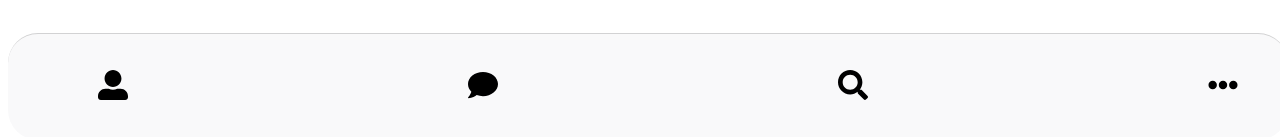
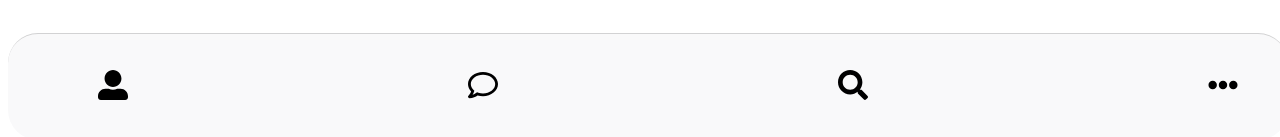
Before and after one commit to leejeawon92/kokoa-clone-2020, a React (Create React App) app in the folder kokoaclonereact/: page /chats in a window 1280 px wide. Shown: the part 660-797 px from the top of the page. Built offline with nearby package versions, Linux system fonts and the light colour scheme.

Commit message:
vReact: Change the icon

```diff
--- a/kokoaclonereact/src/App.js
+++ b/kokoaclonereact/src/App.js
@@ -23,9 +23,8 @@ function App() {
           <Route path='/search/settings'  element={<Settings/>} ></Route>
           <Route path='/more'  element={<More/>} ></Route>
           <Route path='/more/settings'  element={<Settings/>} ></Route>
-
         </Routes>
-        <Nav />
+        <Nav/>
       </BrowserRouter>
     </>
   );
--- a/kokoaclonereact/src/components/Navbar.js
+++ b/kokoaclonereact/src/components/Navbar.js
@@ -1,6 +1,6 @@
 import styled from "styled-components";
-import { FaUserAlt, FaComment, FaSearch,FaEllipsisH} from 'react-icons/fa'
-import { Link, Outlet } from 'react-router-dom';
+import { FaUserAlt, FaComment, FaSearch,FaEllipsisH, FaRegComment, FaRegUser} from 'react-icons/fa'
+import { Link, Outlet,useMatch, } from 'react-router-dom';
 
 const NavComponent = styled.nav`
   position: fixed;
@@ -19,12 +19,26 @@ const NavList = styled.ul`
 `
 
 function Nav(){
+  const chatsMatch = useMatch('/chats');
+  const rootMatch = useMatch('/');
   return(
     <>
       <NavComponent>
         <NavList>
-          <Link to='/'><FaUserAlt size={30} color='black'/></Link>
-          <Link to='/chats'><FaComment size={30} color='black'/></Link>
+          <Link to='/'>
+            {
+              (rootMatch ===null)
+                ? (<FaUserAlt size={30} color='black'/>)
+                : (<FaRegUser size={30} color='black'/>)
+            }
+          </Link>
+          <Link to='/chats'>
+            {
+              (chatsMatch === null)
+                ? (<FaComment size={30} color='black'/>)
+                : (<FaRegComment size={30} color='black' />)
+            }
+          </Link>
           <Link to='/search'><FaSearch size={30} color='black'/></Link>
           <Link to='/more'><FaEllipsisH size={30} color='black'/></Link>
         </NavList>
--- a/kokoaclonereact/src/routes/Chats.js
+++ b/kokoaclonereact/src/routes/Chats.js
@@ -2,7 +2,7 @@ import Screenheader from '../components/ScreenHeader';
 import Usercomponet from '../components/User';
 import jeawon from '../image/jeawon.jpg'
 import alexandra from '../image/alexandra.jpg'
-import { Link , useNavigate  } from 'react-router-dom';
+import { Link   } from 'react-router-dom';
 
 function Chats(){
   return (
```
